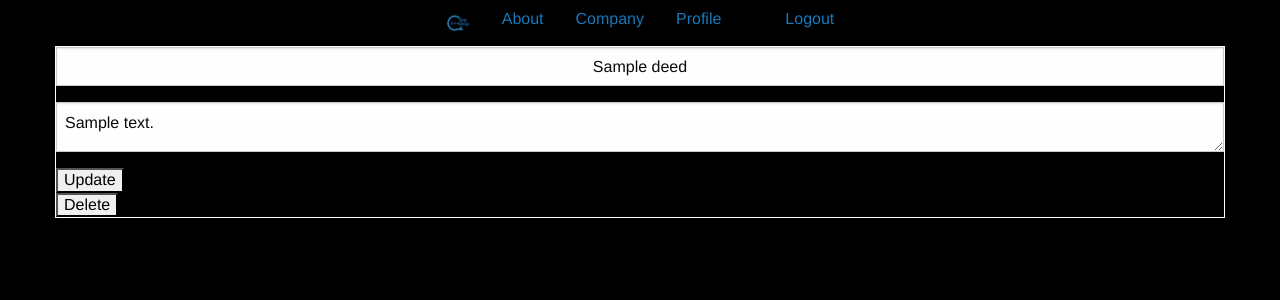
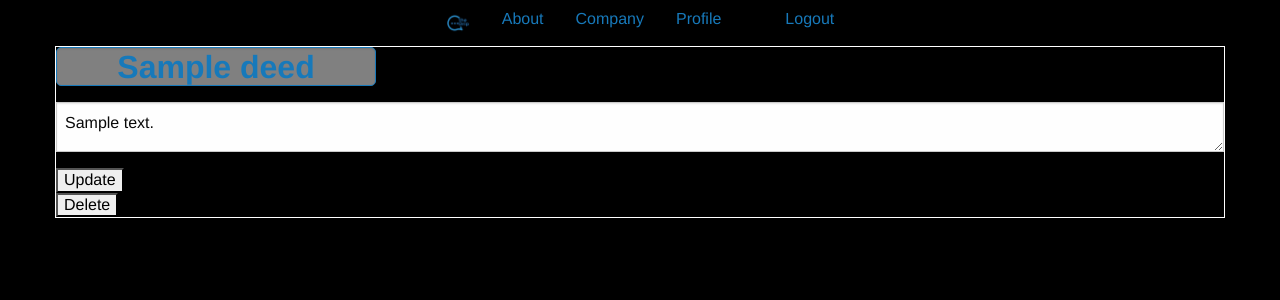
Before and after one commit to LukazDane/theDrip, a Flask app: page / in a window 1280 px wide. Shown: the top 300 px of the page. Run offline with Flask 2, Linux system fonts and the light colour scheme; a user stored in the database is signed in; tables that the repository leaves empty hold one stand-in row (values such as "Sample post"); some libraries are stand-ins or nearby versions.

Commit message:
deed title

```diff
--- a/app/static/styles/main.css
+++ b/app/static/styles/main.css
@@ -31,7 +31,7 @@ img#user-image {
 .deed {
   border: 1px solid white;
 }
-.deed_title {
+form .deed_title {
   width: 25vw;
   text-align: center;
   border-radius: 5px;
```
